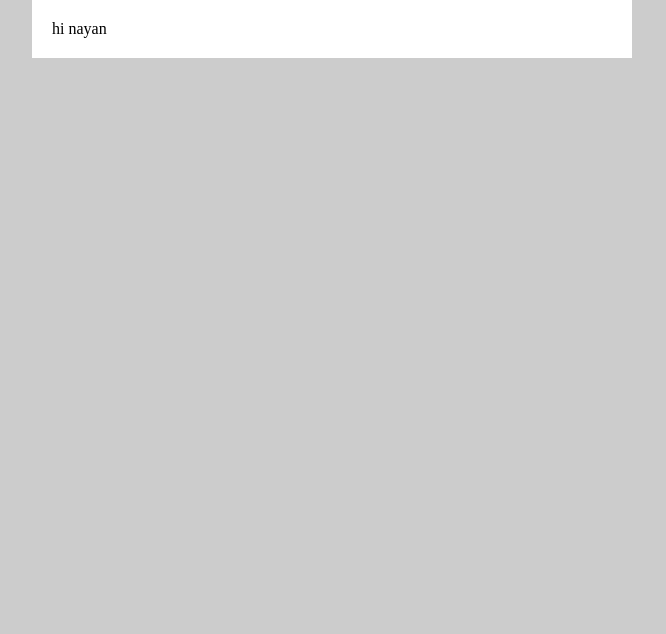
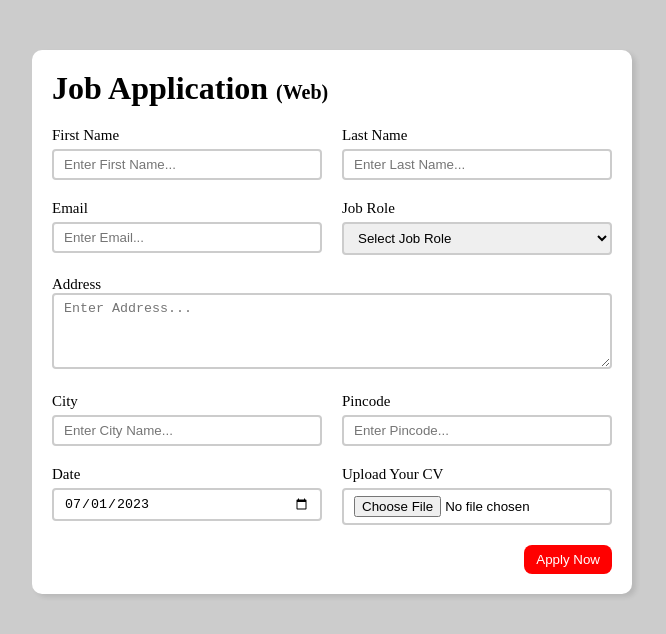
Before and after one commit to NayanDeshmukh2001/html-css-projects, a plain HTML site: page index.html in a window 1280 px wide. Shown: the whole page, without its empty margins (308-974 px from the left). Drawn offline with Linux system fonts and the light colour scheme.

Commit message:
Project done

```diff
--- a/index.html
+++ b/index.html
@@ -8,7 +8,89 @@
   </head>
   <body>
     <div class="container">
-      <div class="apply_box">hi nayan</div>
+      <div class="apply_box">
+        <h1>Job Application <span class="title_small">(Web)</span></h1>
+        <form action="">
+          <div class="form_container">
+            <div class="form_control">
+              <label for="first_name">First Name</label>
+              <input
+                type="text"
+                name="first_name"
+                id="first_name"
+                placeholder="Enter First Name..."
+              />
+            </div>
+            <div class="form_control">
+              <label for="last_name">Last Name</label>
+              <input
+                type="text"
+                name="last_name"
+                id="last_name"
+                placeholder="Enter Last Name..."
+              />
+            </div>
+            <div class="form_control">
+              <label for="email">Email</label>
+              <input
+                type="email"
+                name="email"
+                id="email"
+                placeholder="Enter Email..."
+              />
+            </div>
+            <div class="form_control">
+              <label for="job_role"> Job Role </label>
+              <select id="job_role" name="job_role">
+                <option value="">Select Job Role</option>
+                <option value="frontend">Frontend Developer</option>
+                <option value="backend">Backend Developer</option>
+                <option value="full_stack">Full Stack Developer</option>
+                <option value="ui_ux">UI UX Designer</option>
+              </select>
+            </div>
+            <div class="textarea_control">
+              <label for="address">Address</label>
+              <textarea
+                name="address"
+                id="address"
+                cols="50"
+                rows="4"
+                placeholder="Enter Address..."
+              ></textarea>
+            </div>
+            <div class="form_control">
+              <label for="city">City</label>
+              <input
+                type="text"
+                name="city"
+                id="city"
+                placeholder="Enter City Name..."
+              />
+            </div>
+            <div class="form_control">
+              <label for="pincode">Pincode</label
+              ><input
+                type="number"
+                name="pincode"
+                id="pincode"
+                placeholder="Enter Pincode..."
+              />
+            </div>
+            <div class="form_control">
+              <label for="date">Date</label
+              ><input type="date" name="date" id="date" value="2023-07-01" />
+            </div>
+            <div class="form_control">
+              <label for="upload">Upload Your CV</label
+              ><input type="file" name="upload" id="upload" />
+            </div>
+          </div>
+          <div class="button_container">
+            <button type="submit">Apply Now</button>
+          </div>
+        </form>
+      </div>
     </div>
   </body>
 </html>
--- a/styles.css
+++ b/styles.css
@@ -15,4 +15,64 @@ body{
     padding: 20px;
     background-color: #fff;
     margin: 0 auto;
+    margin-top: 50px;
+    box-shadow: 4px 3px 5px rgba(1, 1, 1, 0.1);
+    border-radius: 10px;
 }
+.title_small{
+    font-size: 20px;
+}
+.form_container{
+    margin-top: 20px;
+    display: grid;
+    grid-template-columns: repeat(auto-fit, minmax(200px, 1fr));
+    gap: 20px;
+}
+.form_control{
+    display: flex;
+    flex-direction: column;
+}
+.textarea_control{
+    grid-column: 1/span 2;
+}
+.textarea_control textarea{
+    width: 100%;
+}
+label{
+    font-size: 15px;
+    margin-bottom: 5px;
+}
+input, select, textarea{
+    padding: 6px 10px;
+    border: 2px solid #cccccc;
+    border-radius: 4px;
+}
+input:focus{
+    outline-color: #ff0000;
+}
+.button_container{
+    display: flex;
+    justify-content: end;
+    margin-top: 20px;
+}
+button{
+    background-color: #ff0000;
+    border: transparent 2px solid;
+    padding: 5px 10px;
+    color: #fff;
+    border-radius: 8px;
+    transition: 0.3s ease-in
+}
+button:hover{
+    background-color: #ccc;
+    border: 2px solid #000;
+    color: #000;
+    transition: 0.3s ease-out;
+    cursor: pointer;
+}
+
+@media (max-width: 460px){
+    .textarea_control{
+        grid-column: 1/span 1;
+    }
+}
```
